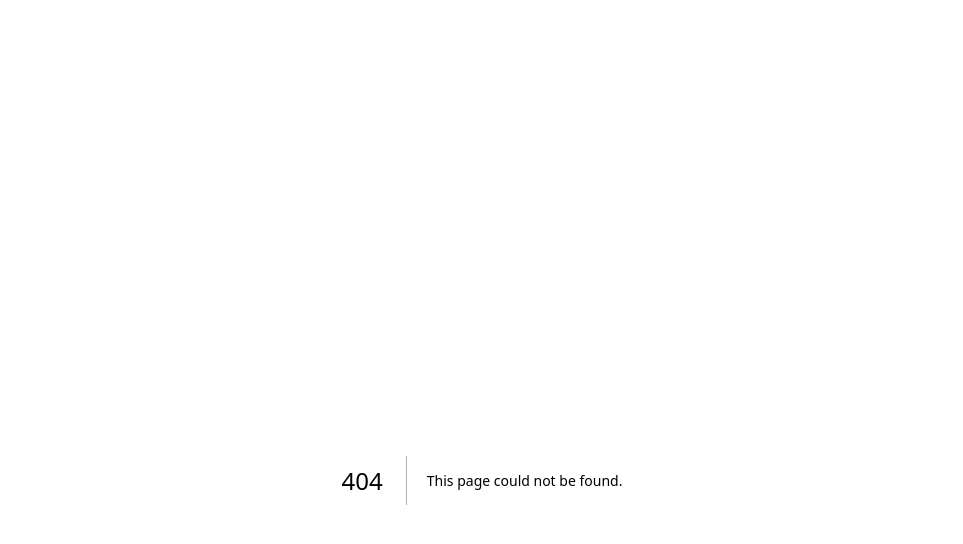
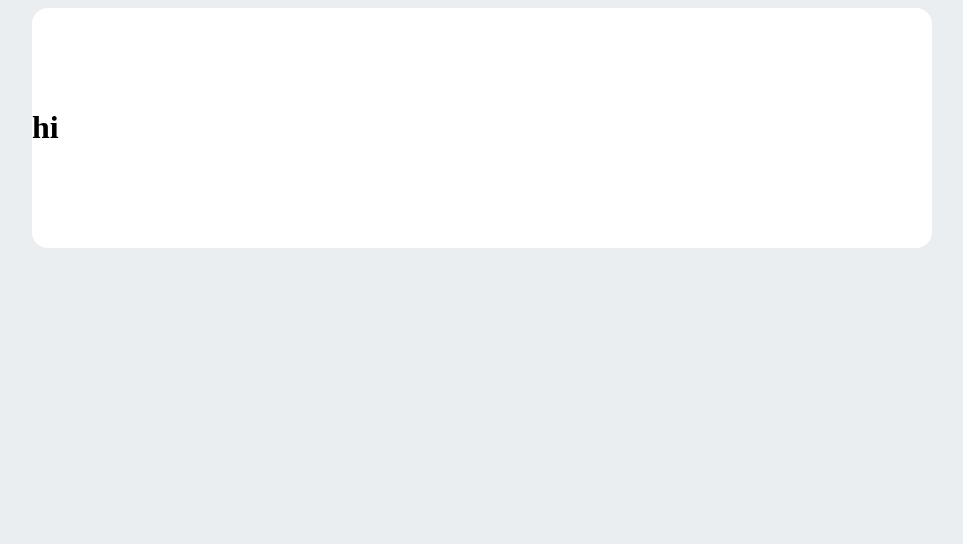
Before and after one commit to YOON3N4M/jpmp, a Next.js app: page /randomQuiz/1 in a window 1280 px wide. Before the commit this address had no page. Shown: the top 544 px of the page, without its empty margins (158-1121 px from the left). Built offline with nearby package versions, Linux system fonts and the light colour scheme; a web font is replaced by a local one.

Commit message:
동적 라우팅 설정 그외 파일명 수정

```diff
--- a/src/pages/add.tsx
+++ b/src/pages/add.tsx
@@ -134,7 +134,6 @@ export default function Add() {
         break;
     }
   }
-
   function changeMenu(event: React.ChangeEvent<HTMLInputElement>) {
     setMenu(event.target.value);
   }
--- /dev/null
+++ b/src/pages/randomQuiz/[quizPage].tsx
@@ -0,0 +1,3 @@
+export default function quizPage() {
+  return <h1>hi</h1>;
+}
--- /dev/null
+++ b/src/pages/selectQuiz/[quizPage].tsx
@@ -0,0 +1,3 @@
+export default function quizPage() {
+  return <h1>hi</h1>;
+}
--- a/src/pages/selectQuiz.tsx
+++ b/src/pages/selectQuiz/index.tsx
@@ -35,7 +35,7 @@ const FoodImg = styled.img`
   margin-bottom: 1rem;
 `;
 
-interface QuizT {
+export interface QuizT {
   id: string;
   attachmentURL: string;
   desc: string;
```
Also changed, not shown: src/pages/randomQuiz.tsx (deleted, +0 -29 lines).
